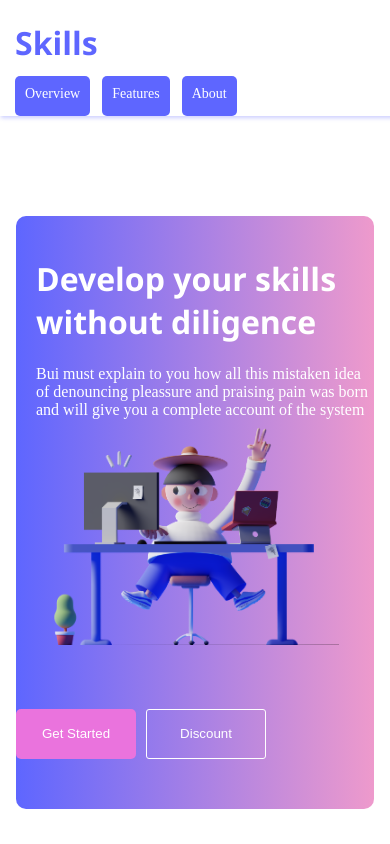
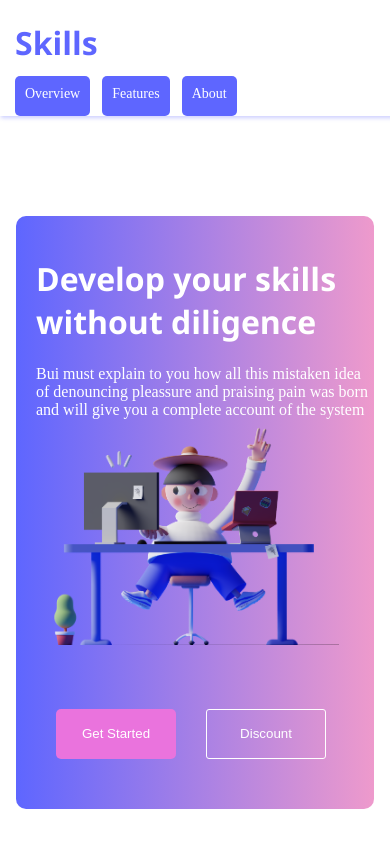
Before and after one commit to AvelinoTeixeira/Your-skills, a React (Vite) app: page / in a window 390 px wide. Shown: the top 844 px of the page. Built offline with nearby package versions, Linux system fonts and the light colour scheme.

Commit message:
Update index.css

```diff
--- a/src/index.css
+++ b/src/index.css
@@ -134,9 +134,11 @@ nav > a:hover {
     margin-left: 1%;
     height: 300px;
   }
-
+.itens .buttons {
+  margin-left: 20px;
+}
   .itens .button2 {
-    margin-left: 10px;
+    margin-left: 30px;
   }
 }
 
@@ -683,6 +685,7 @@ footer h1 {
   color: #fff;
 }
 hr {
+  width: 90%;
  margin-top: 30px;
 
 }
```
